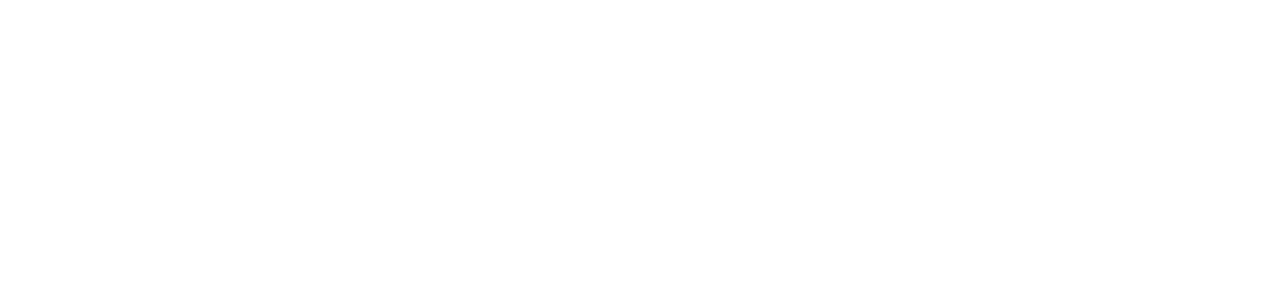
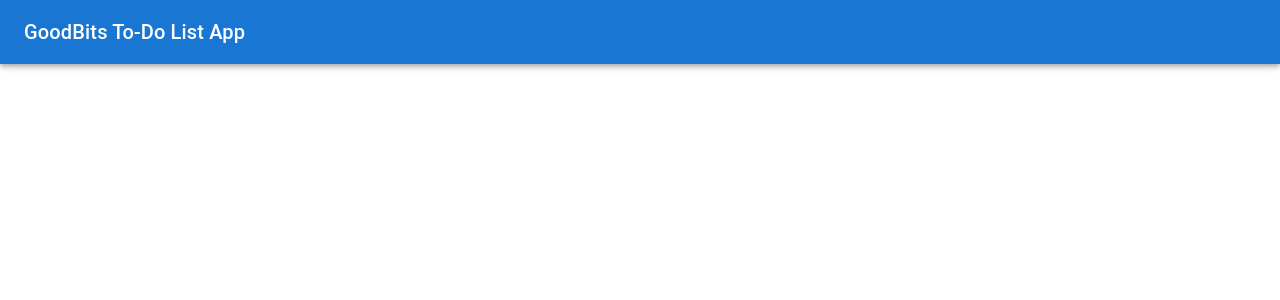
Before and after one commit to AnvarPK/ToDo-List-App, a React (Create React App) app: page / in a window 1280 px wide. Shown: the top 300 px of the page. Built offline with nearby package versions, Linux system fonts and the light colour scheme.

Commit message:
AppBar component added

```diff
--- a/public/index.html
+++ b/public/index.html
@@ -6,8 +6,8 @@
   <link rel="icon" href="%PUBLIC_URL%/favicon.png" />
   <meta name="viewport" content="width=device-width, initial-scale=1" />
   <meta name="theme-color" content="#000000" />
-  <meta name="description" content="Goodbits ToDoList app" />
-  <title>Goodbits ToDoList app</title>
+  <meta name="description" content="GoodBits ToDoList app" />
+  <title>GoodBits ToDoList app</title>
 </head>
 
 <body>
--- a/src/App.js
+++ b/src/App.js
@@ -1,7 +1,9 @@
+import AppContainer from "./pages/container";
 
 function App() {
   return (
     <>
+      <AppContainer />
     </>
   );
 }
--- /dev/null
+++ b/src/components/appbar/index.jsx
@@ -0,0 +1,22 @@
+import { AppBar as MuiAppBar, Container, Toolbar, Typography } from "@mui/material";
+
+const AppBar = () => {
+    return (
+        <MuiAppBar position="static" >
+            <Container maxWidth="xl">
+                <Toolbar disableGutters>
+                    <Typography
+                        variant="h6"
+                        noWrap
+                        component="div"
+                        sx={{ mr: 2 }}
+                    >
+                        GoodBits To-Do List App
+                    </Typography>
+                </Toolbar>
+            </Container>
+        </MuiAppBar>
+    )
+}
+
+export default AppBar
--- a/src/pages/container/index.jsx
+++ b/src/pages/container/index.jsx
@@ -1,9 +1,11 @@
+import AppBar from "../../components/appbar";
 
 const AppContainer = () => {
     return (
-        <div>
+        <>
+            <AppBar />
 
-        </div>
+        </>
     )
 }
 
```
